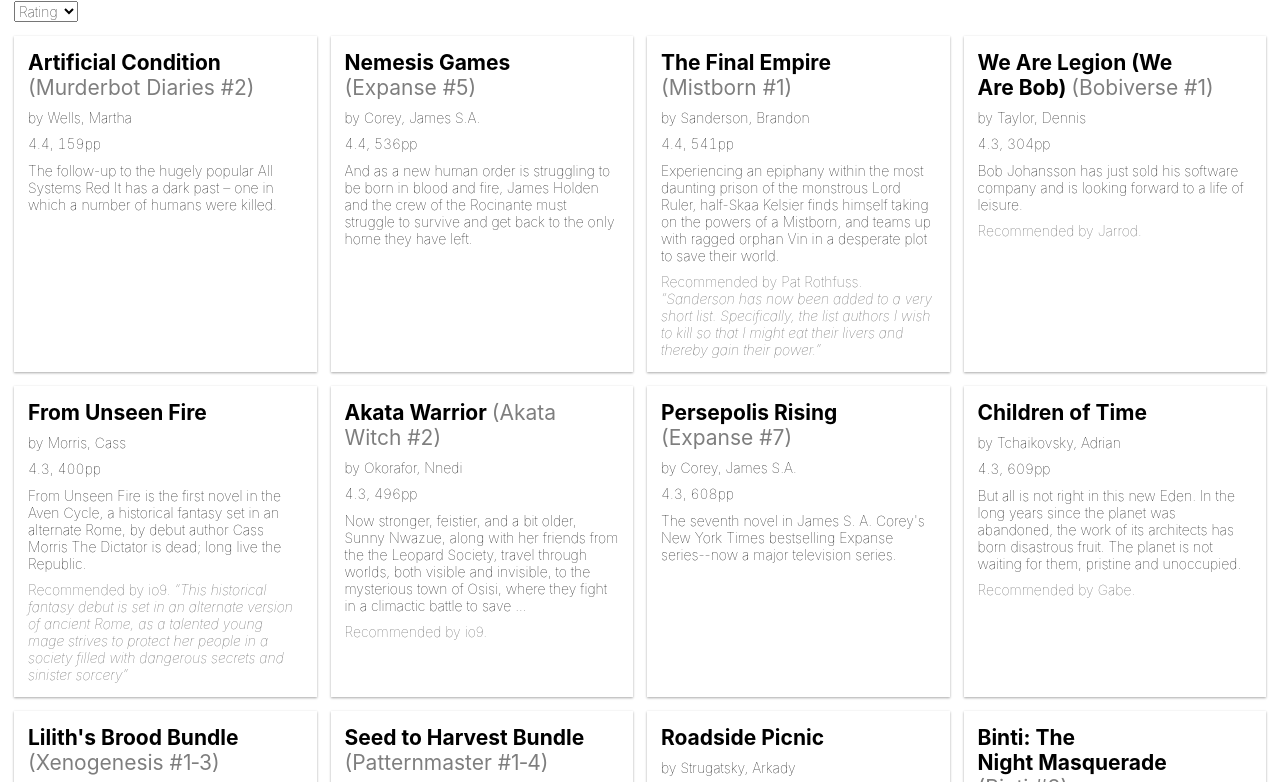
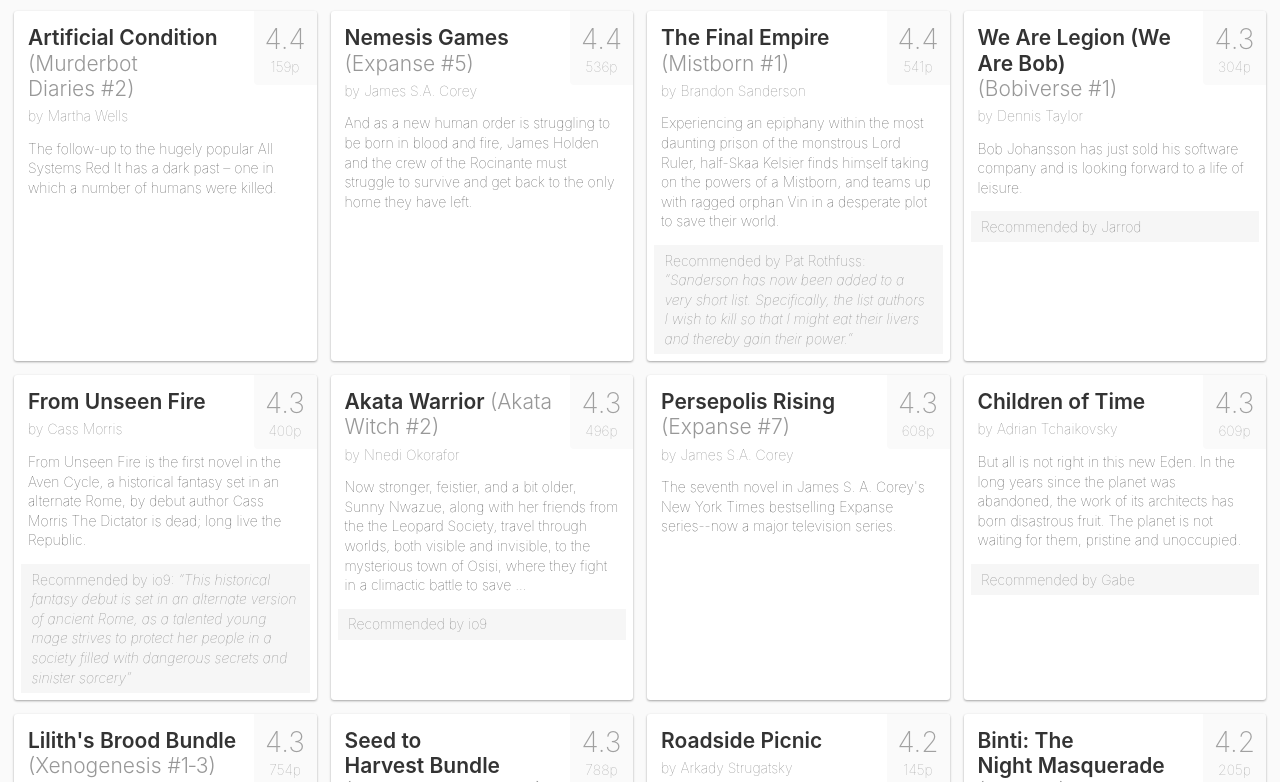
Before and after one commit to spaceninja/book-list, a website: page index.html in a window 1280 px wide. Shown: the part 95-877 px from the top of the page. Drawn offline with Linux system fonts and the light colour scheme; files that its build step writes are made by us from their sources.

Commit message:
improved styling

```diff
--- a/index.html
+++ b/index.html
@@ -3,7 +3,7 @@
 <head>
     <meta charset="utf-8">
     <meta http-equiv="x-ua-compatible" content="ie=edge">
-<title>Book List</title>
+    <title>Reading List</title>
     <meta name="viewport" content="width=device-width, initial-scale=1">
     <link rel="stylesheet" href="css/main.css">
     <script defer src="js/thenBy.min.js"></script>
@@ -11,8 +11,11 @@
     <script defer src="js/listbooks.min.js"></script>
 </head>
 <body>
-<h1>Book List</h1>
 
+    <header>
+        <h1>Reading List</h1>
+        <div class="sort-by">
+            <label>Sort by</label>
             <select id="booklist-sort">
                 <option
                     value="title"
@@ -51,6 +54,8 @@
                     Pages
                 </option>
             </select>
+        </div>
+    </header>
 
     <ul class="book-list" id="booklist-content">
         <li>loading…</li>
@@ -60,15 +65,13 @@
 
     <template id="book-template">
         <li class="book">
-        <h2>
+            <h2 class="book--headline">
                 <span class="book--title"></span>
                 <span class="book--series"></span>
             </h2>
-        <p>by <span class="book--author"></span></p>
-        <p>
-            <span class="book--rating num"></span>,
-            <span class="book--length num"></span>pp
-        </p>
+            <p class="book--author" data-prefix="by "></p>
+            <p class="book--rating num"></p>
+            <p class="book--length num"  data-suffix="p"></p>
             <blockquote>
                 <p class="book--snippet"></p>
             </blockquote>
--- a/js/listbooks.js
+++ b/js/listbooks.js
@@ -1,4 +1,4 @@
-/* global firstBy */
+/* global firstBy, widont */
 /* eslint-env browser */
 const booklistContent = document.getElementById('booklist-content');
 const booklistError = document.getElementById('booklist-error');
@@ -37,6 +37,16 @@
   return array.sort(s);
 };
 
+const reverseName = function reverseName(name) {
+  const fullName = name.split(', ');
+  const lastName = fullName[0];
+  const firstName = fullName[fullName.length - 1];
+  if (fullName.length === 1) {
+    return name;
+  }
+  return `${firstName} ${lastName}`;
+};
+
 //
 // Convert book array into HTML
 //
@@ -49,11 +59,14 @@
 
       t.querySelector('.book').id = bookArray[i].isbn;
       t.querySelector('.book--title').innerHTML = widont(bookArray[i].title);
-      t.querySelector('.book--author').innerHTML = bookArray[i].author;
+      t.querySelector('.book--author').innerHTML = reverseName(bookArray[i].author);
       t.querySelector('.book--rating').innerHTML = bookArray[i].rating;
       t.querySelector('.book--length').innerHTML = bookArray[i].length;
       if (bookArray[i].series) {
         t.querySelector('.book--series').innerHTML = widont(bookArray[i].series);
+      }
+      if (bookArray[i].textSnippet) {
+        t.querySelector('.book--snippet').innerHTML = bookArray[i].textSnippet;
       }
       if (bookArray[i].source) {
         t.querySelector('.book--source').innerHTML = bookArray[i].source;
@@ -61,8 +74,11 @@
       if (bookArray[i].note) {
         t.querySelector('.book--note').innerHTML = bookArray[i].note;
       }
-      if (bookArray[i].textSnippet) {
-        t.querySelector('.book--snippet').innerHTML = bookArray[i].textSnippet;
+      if (bookArray[i].source && bookArray[i].note) {
+        t.querySelector('.book--source').setAttribute('data-suffix', ':');
+      }
+      if (!bookArray[i].source && !bookArray[i].note) {
+        t.querySelector('.book--recommendation').style.display = 'none';
       }
 
       booklistContent.appendChild(t);
--- a/sass/main.scss
+++ b/sass/main.scss
@@ -1,11 +1,15 @@
 @import "normalize";
 
-@mixin shadow($level: 1, $background: black) {
-         @if $level == 1 { box-shadow: 0 1px   3px rgba(0,0,0,0.12), 0   1px 2px rgba($background,0.24) }
-    @else if $level == 2 { box-shadow: 0 3px   6px rgba(0,0,0,0.16), 0   3px 6px rgba($background,0.23) }
-    @else if $level == 3 { box-shadow: 0 10px 20px rgba(0,0,0,0.19), 0   6px 6px rgba($background,0.23) }
-    @else if $level == 4 { box-shadow: 0 14px 28px rgba(0,0,0,0.25), 0 10px 10px rgba($background,0.22) }
-    @else if $level == 5 { box-shadow: 0 19px 38px rgba(0,0,0,0.30), 0 15px 12px rgba($background,0.22) }
+@mixin wrap_long_words() {
+    // stylelint-disable order/properties-alphabetical-order
+    word-break: break-word;    // 1
+    word-wrap: break-word;     // 2
+    overflow-wrap: break-word; // 3
+    // stylelint-enable
+}
+
+* {
+    box-sizing: border-box;
 }
 
 html {
@@ -22,6 +26,7 @@
         sans-serif;
     font-size: 12px;
     font-weight: 100;
+    line-height: 1.4;
 
     @media screen and (min-width: 480px) {
         font-size: 14px;
@@ -29,12 +34,20 @@
 }
 
 body {
+    background: #fafafa;
+    color: #4a4a4a;
     padding: 1em;
+}
+
+header {
+    align-items: center;
+    display: flex;
+    justify-content: space-between;
 }
 
 h1 {
     font-weight: 400;
-    margin: 0 0 0.25em;
+    margin: 0;
 
     @media screen and (min-width: 768px) {
         font-size: 3em;
@@ -47,13 +60,16 @@
     }
 }
 
+.sort-by {
+    font-size: 1.2em;
+}
+
+p {
+    margin-top: 0;
+}
+
 blockquote {
     margin: 0;
-}
-
-.num {
-    font-feature-settings: "tnum";
-    font-variant-numeric: tabular-nums;
 }
 
 .book-list {
@@ -65,26 +81,52 @@
     padding: 0;
 
     @media screen and (min-width: 640px) {
-        grid-template-columns: repeat(auto-fill, minmax(20em, 1fr));
+        grid-template-columns: repeat(auto-fill, minmax(33ch, 1fr));
     }
 }
 
 .book {
-    @include shadow(1);
+    background: white;
+    border-radius: 3px;
+    box-shadow:
+        0 1px 3px rgba(0, 0, 0, 0.12),
+        0 1px 2px rgba(0, 0, 0, 0.24);
     margin: 0;
-    padding: 1em;
+    padding: 1em 1em 0.5em;
+    position: relative;
 
-    * {
-        margin: 0;
+    > :first-child {
+        margin-top: 0;
+    }
 
-        + * {
-            margin-top: 0.66em;
-        }
+    > :last-child {
+        margin-bottom: 0;
+    }
+
+    &::before {
+        background: #fafafa;
+        border-bottom-left-radius: 4px;
+        border-top-right-radius: 4px;
+        content: "";
+        display: block;
+        height: 5.25rem;
+        position: absolute;
+        right: 0;
+        top: 0;
+        width: 4.5rem;
     }
 }
 
+.book--headline {
+    color: #333333;
+    font-weight: 600;
+    line-height: 1.2;
+    margin-bottom: 0.33em;
+    margin-right: 4rem;
+}
+
 .book--series {
-    font-weight: normal;
+    font-weight: 300;
     opacity: 0.5;
 
     &::before {
@@ -100,6 +142,57 @@
     }
 }
 
+.book--author {
+    line-height: 1.2;
+    margin-right: 4rem;
+    opacity: 0.7;
+
+    &::before {
+        content: attr(data-prefix);
+    }
+}
+
+.book--rating {
+    font-size: 2em;
+    font-weight: 200;
+    line-height: 1;
+    opacity: 0.5;
+    position: absolute;
+    right: 0;
+    text-align: center;
+    top: 1rem;
+    width: 4.5rem;
+}
+
+.book--length {
+    line-height: 1;
+    opacity: 0.5;
+    position: absolute;
+    right: 0;
+    text-align: center;
+    top: 3.5rem;
+    width: 4.5rem;
+
+    &::after {
+        content: attr(data-suffix);
+    }
+}
+
+.book--snippet {
+    @include wrap_long_words();
+}
+
+.book--recommendation {
+    background: #f3f3f3;
+    margin: 0 -0.5em;
+    opacity: 0.7;
+    padding: 0.4em 0.75em;
+
+    &:empty {
+        display: none;
+    }
+}
+
 .book--source {
 
     &::before {
@@ -107,7 +200,7 @@
     }
 
     &::after {
-        content: ".";
+        content: attr(data-suffix);
     }
 
     &:empty {
@@ -116,17 +209,10 @@
 }
 
 .book--note {
+    @include wrap_long_words();
     font-style: italic;
 
     &:empty {
         display: none;
     }
 }
-
-.book--recommendation {
-    opacity: 0.66;
-
-    &:empty {
-        display: none;
-    }
-}
```
Also changed, not shown: css/main.css, data/books.json, js/listbooks.min.js, 2 other files. Lines whose indentation alone changed are shown as unchanged.
